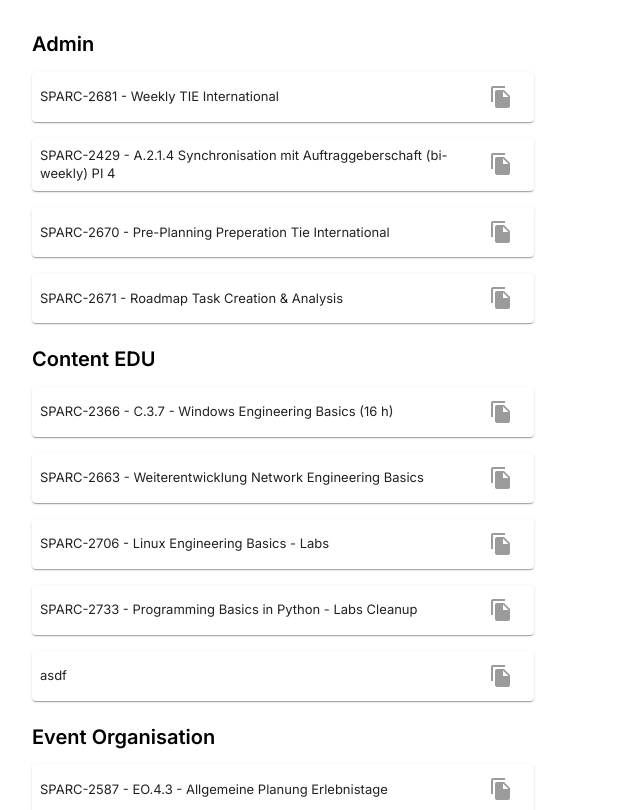
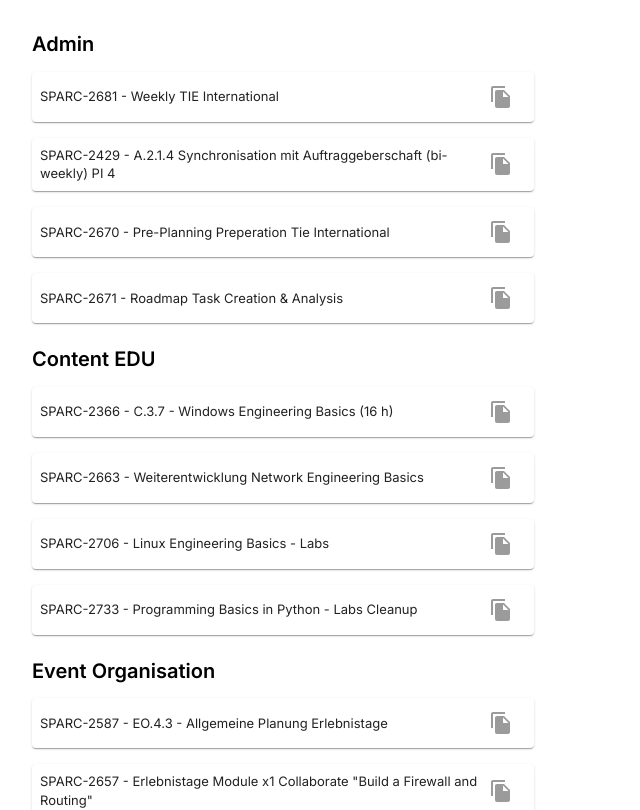
Before and after one commit to rroeoe/sparc-tasks-website, a React (Create React App) app: page / in a window 1280 px wide. Shown: the top 810 px of the page, without its empty margins (0-640 px from the left). Built offline with nearby package versions, Linux system fonts and the light colour scheme.

Commit message:
adj database

```diff
--- a/src/data/data.js
+++ b/src/data/data.js
@@ -14,7 +14,6 @@ export const data = [{
     "SPARC-2663 - Weiterentwicklung Network Engineering Basics",
     "SPARC-2706 - Linux Engineering Basics - Labs",
     "SPARC-2733 - Programming Basics in Python - Labs Cleanup",
-    "asdf"
   ]
 },
 {
```
